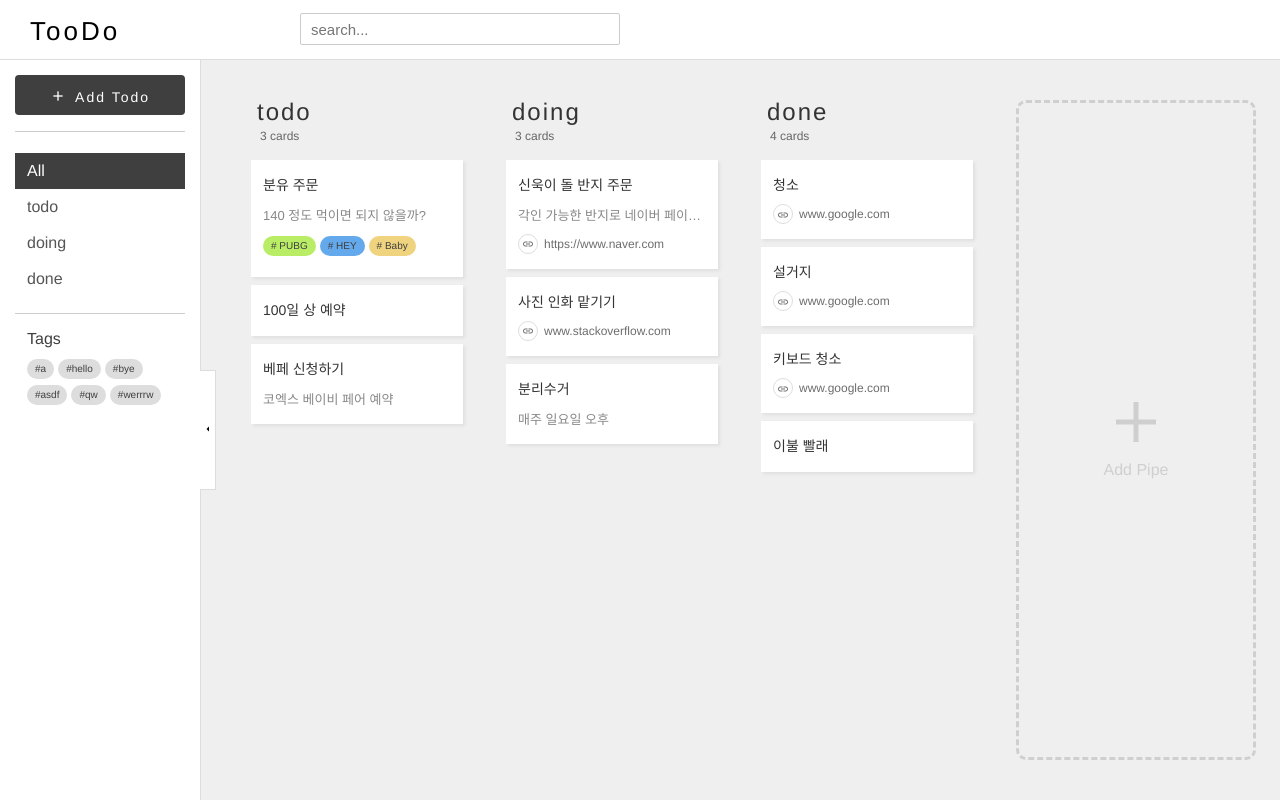
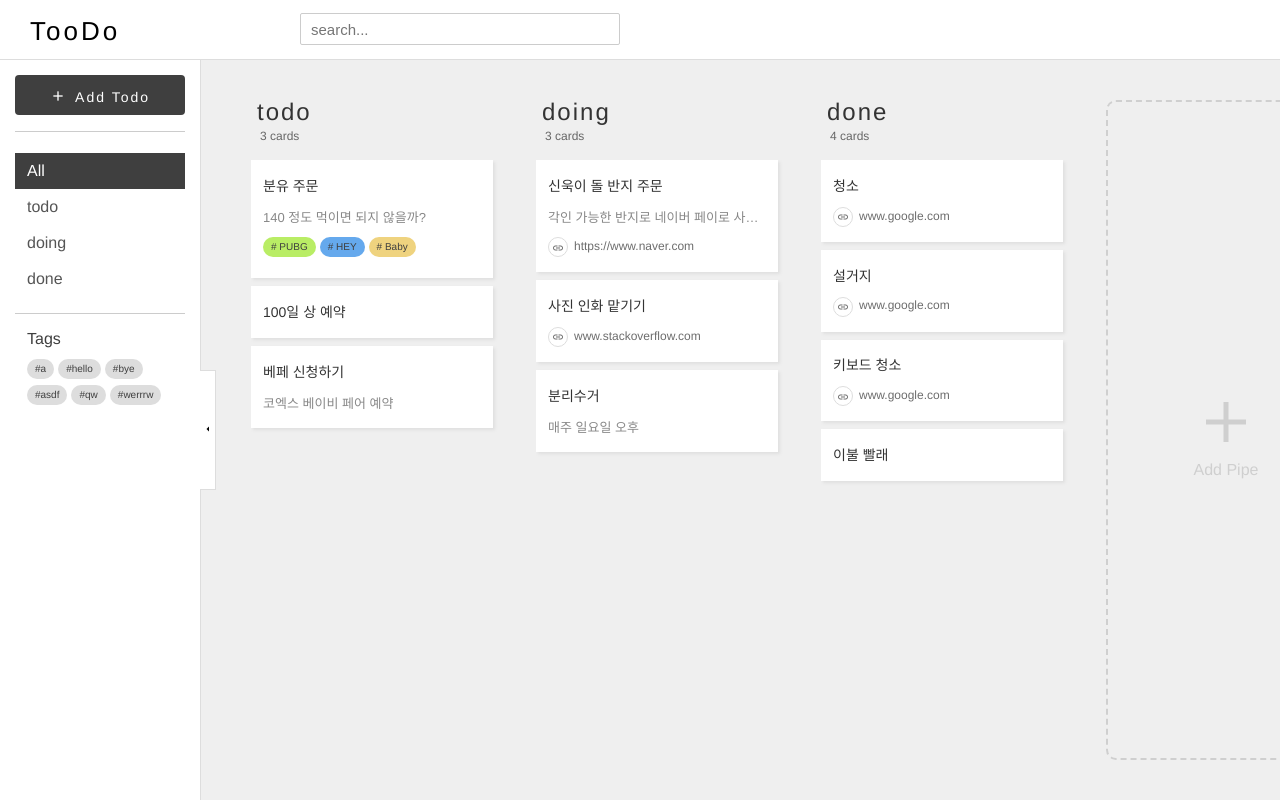
Before and after one commit to Smithoo/too-do, a Vue app: page /#/board/all in a window 1280 px wide. Built offline with nearby package versions, Linux system fonts and the light colour scheme.

Commit message:
refact: edit some styles

```diff
--- a/src/views/common/ellipsis-text.vue
+++ b/src/views/common/ellipsis-text.vue
@@ -11,6 +11,6 @@
     white-space: nowrap;
     overflow: hidden;
     text-overflow: ellipsis;
-    vertical-align: bottom;
+    vertical-align: middle;
 }
 </style>
--- a/src/views/components/board/all/add-pipe.vue
+++ b/src/views/components/board/all/add-pipe.vue
@@ -127,7 +127,7 @@ export default {
     box-sizing: border-box;
     width: 240px;
     height: 100%;
-    border: 3px dashed #cfcfcf;
+    border: 2px dashed #cfcfcf;
     border-radius: 10px;
 }
 .add {
--- a/src/views/components/board/all/pipe-column.vue
+++ b/src/views/components/board/all/pipe-column.vue
@@ -67,7 +67,7 @@ section.pipe-column {
     display: inline-block;
     position: relative;
     vertical-align: top;
-    width: 220px;
+    width: 250px;
     height: 100%;
     margin-right: 35px;
 }
--- a/src/views/components/board/card.vue
+++ b/src/views/components/board/card.vue
@@ -1,5 +1,5 @@
 <template>
-    <div class="card">
+    <div class="card" @click="openDetail">
         <h6 class="card-title">
             <ellipsis-text>{{ card.title }}</ellipsis-text>
         </h6>
@@ -43,6 +43,10 @@ export default {
             return urlUtil.refineUrl(this.card.url);
         },
     },
+    methods: {
+        openDetail() {
+        },
+    },
 };
 </script>
 
@@ -77,7 +81,7 @@ export default {
 }
 .card-url {
     position: relative;
-    margin-top: 8px;
+    margin-top: 10px;
 }
 .card-url a {
     color: #6d6d6d;
@@ -109,7 +113,7 @@ export default {
 }
 .card-url .card-url-text span {
     position: relative;
-    top: 1px;
+    top: -1px;
 }
 .card-url:hover button {
     background-color: #7d7d7d;
```
